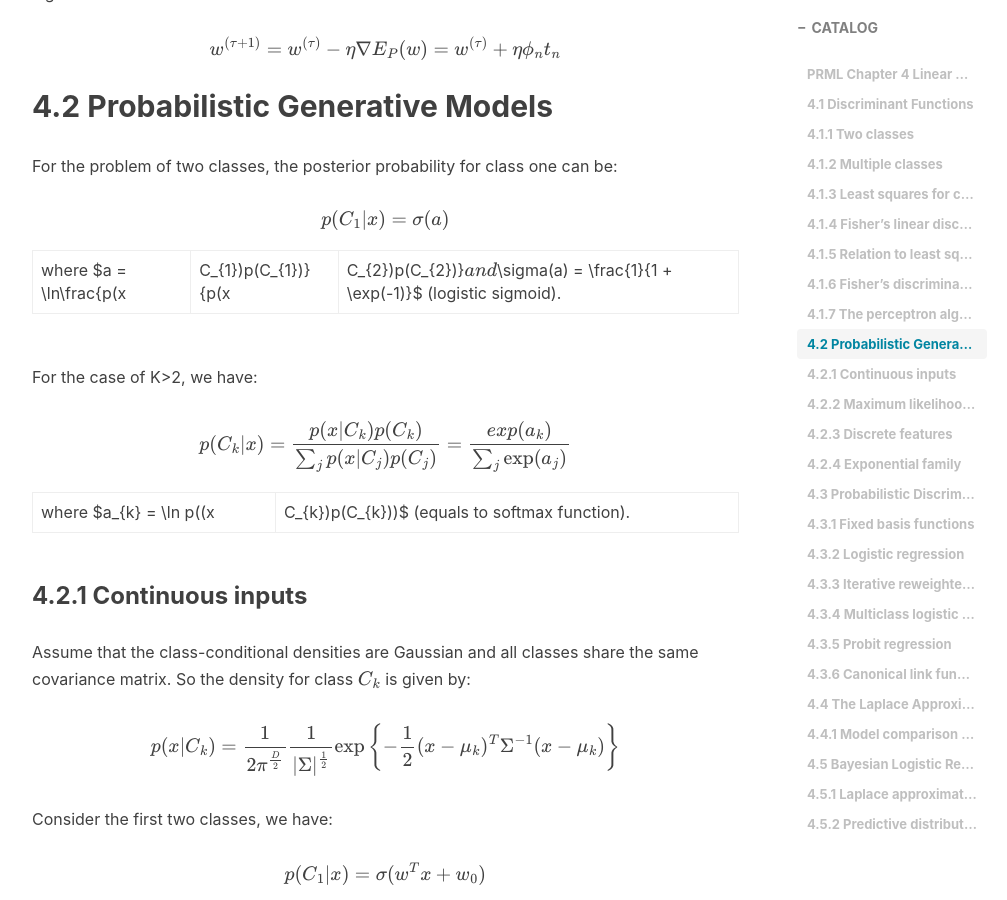
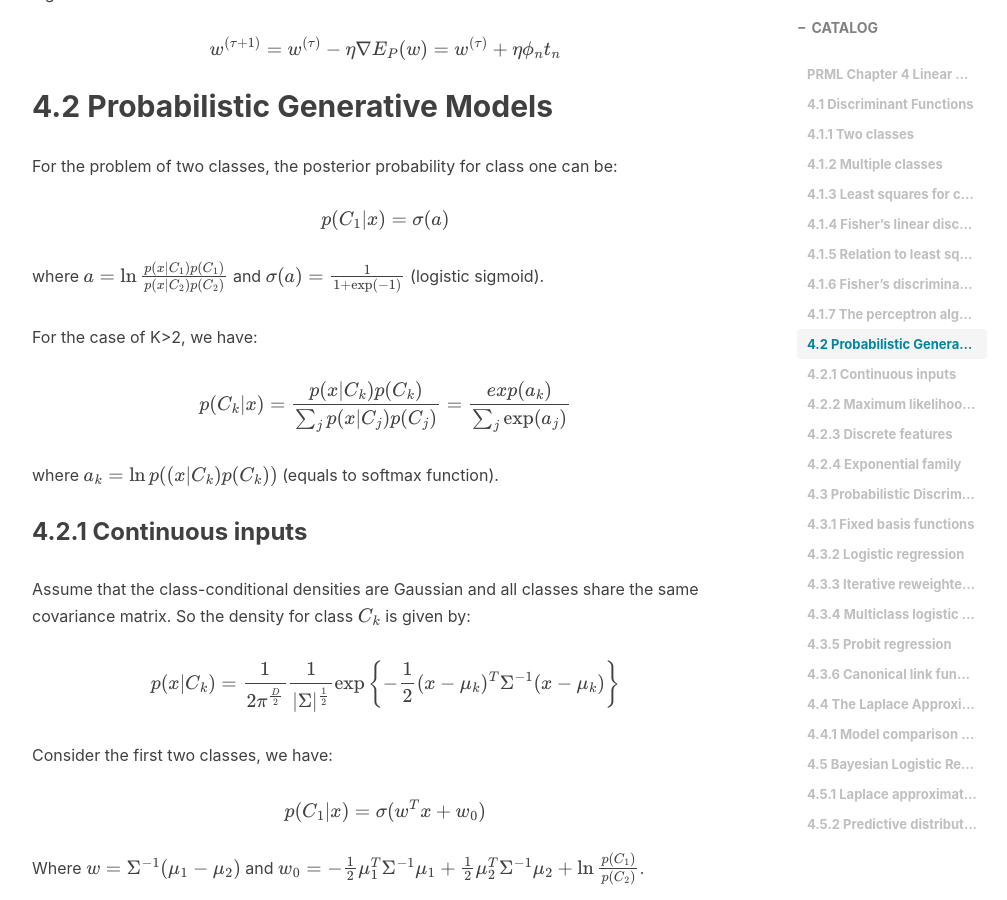
Before and after one commit to ZaccWu/ZaccWu.github.io, a Jekyll site: the page built from _posts/2019-09-12-PRML Chapter 4 Linear Models for Classification.md, in a window 1280 px wide and 900 px high, scrolled down 4905 px. Shown: the whole window, without its empty margins (233-1240 px from the left). Built offline with Jekyll 4.4.1, drawn with Linux system fonts in a browser that asks for light colours; nearby versions of some CDN libraries; formulas are drawn with MathJax 3; comment, search, counter and statistics services are not loaded; some of the changed text lies outside the part shown.

```diff
--- a/_posts/2019-09-12-PRML Chapter 4 Linear Models for Classification.md
+++ b/_posts/2019-09-12-PRML Chapter 4 Linear Models for Classification.md
@@ -153,13 +153,13 @@ For the problem of two classes, the posterior probability for class one can be:
 
 $$p(C_{1} | x) = \sigma(a)$$
 
-where $a = \ln\frac{p(x|C_{1})p(C_{1})}{p(x|C_{2})p(C_{2})}$ and $\sigma(a) = \frac{1}{1 + \exp(-1)}$ (logistic sigmoid).
+where $a = \ln\frac{p(x\|C_{1})p(C_{1})}{p(x\|C_{2})p(C_{2})}$ and $\sigma(a) = \frac{1}{1 + \exp(-1)}$ (logistic sigmoid).
 
 For the case of K>2, we have:
 
 $$p(C_{k} | x) = \frac{p(x|C_{k})p(C_{k})}{\sum_{j}p(x|C_{j})p(C_{j})} = \frac{exp(a_{k})}{\sum_{j}\exp(a_{j})}$$
 
-where $a_{k} = \ln p((x | C_{k})p(C_{k}))$ (equals to softmax function).
+where $a_{k} = \ln p((x \| C_{k})p(C_{k}))$ (equals to softmax function).
 
 ### 4.2.1 Continuous inputs
 Assume that the class-conditional densities are Gaussian and all classes share the same covariance matrix. So the density for class $C_k$ is given by:
```
Also changed, not shown: other parts of _posts/2019-09-12-PRML Chapter 4 Linear Models for Classification.md (+1 -1 lines).
